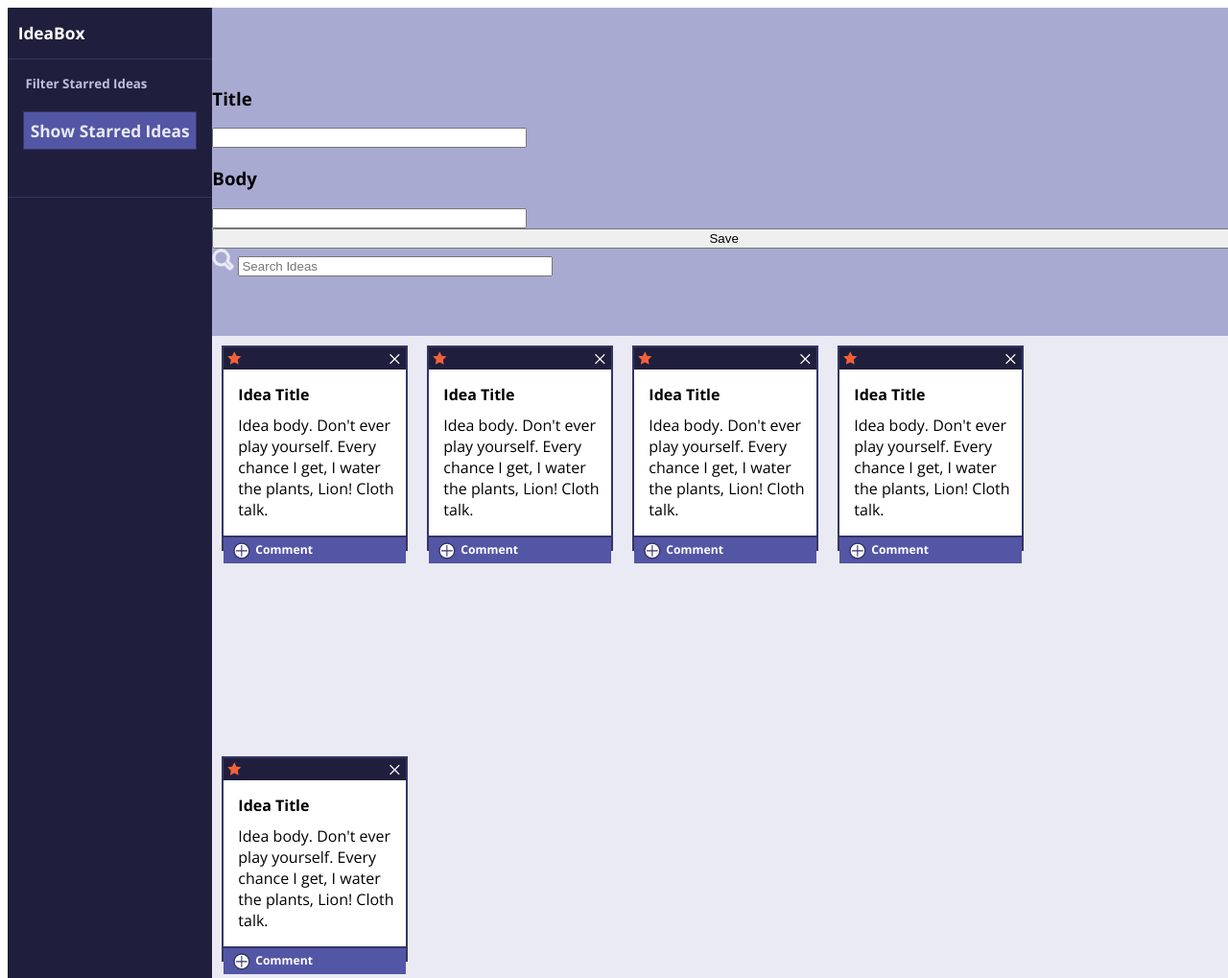
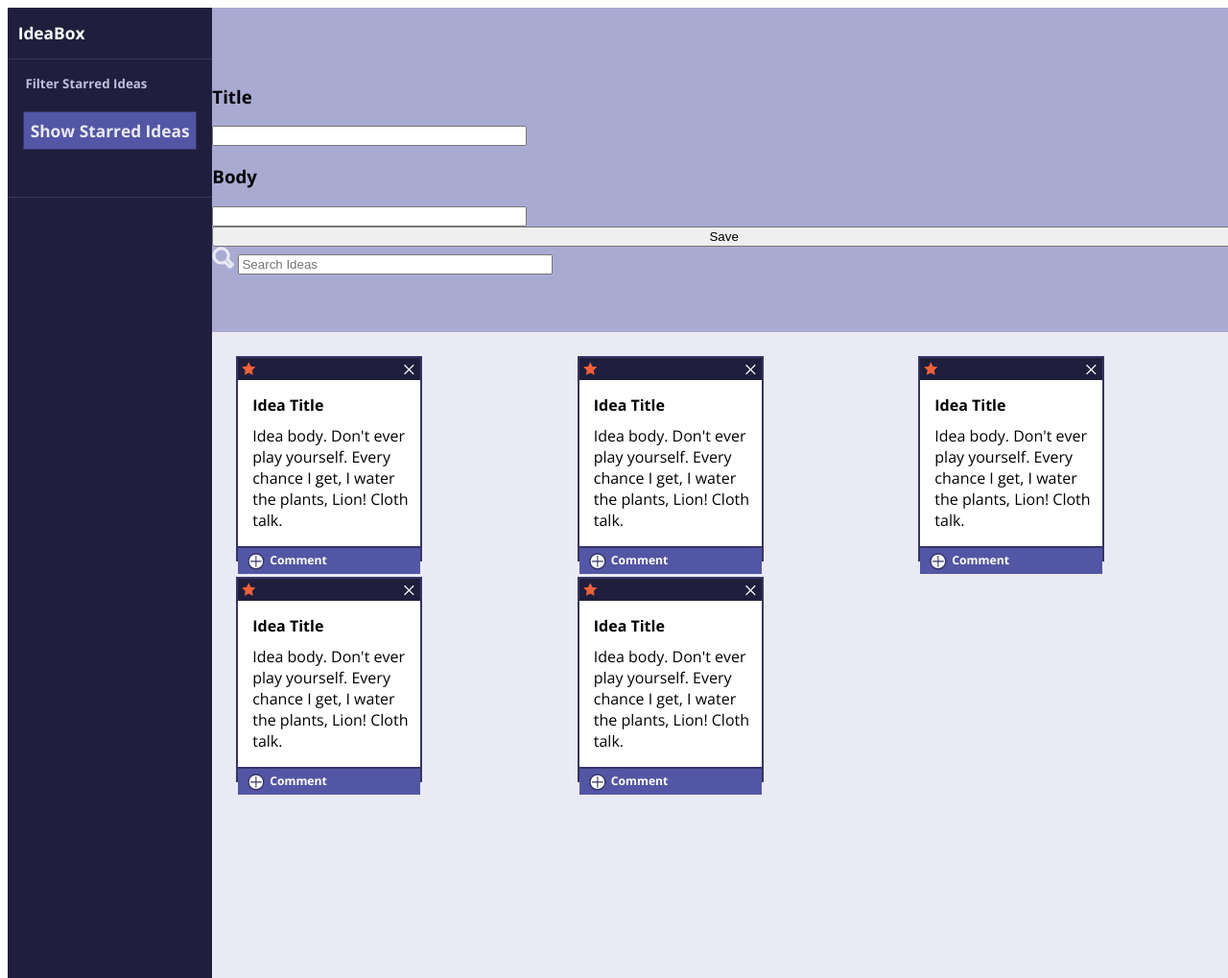
Before and after one commit to grimeyg/Idea-Box, a plain HTML site: page index.html in a window 1280 px wide. Shown: the top 1019 px of the page at 96% size. Drawn offline with nearby package versions, Linux system fonts and the light colour scheme.

Commit message:
Add grid to cards

```diff
--- a/styles.css
+++ b/styles.css
@@ -82,9 +82,9 @@ form {
 }
 
 .card-container{
-  display: flex;
-  flex-direction: row;
-  flex-wrap: wrap;
+  display: grid;
+  grid-template-rows: 230px 230px;
+  grid-template-columns: 1fr 1fr 1fr;
   grid-area: cards;
   background-color: #EAEAF4;
 }
@@ -99,7 +99,7 @@ input {
   width: 190px;
   height: 210px;
   background-color: #FFFFFF;
-  margin: 10px;
+  margin: 7% 0% 0% 7%;
   display: flex;
   flex-direction: column;
 }
```
